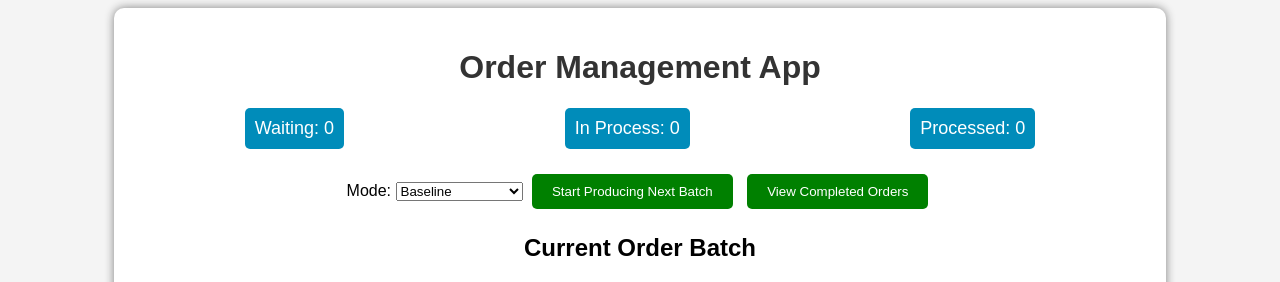
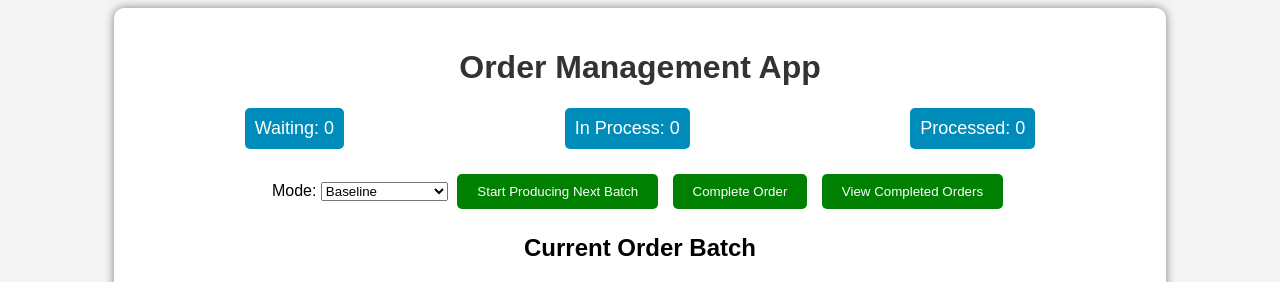
Before and after one commit to danish123117/aerOS-MAD-MAN, a Flask app: page / in a window 1280 px wide. Shown: the top 282 px of the page. Run offline with Flask 3, Linux system fonts and the light colour scheme; data that the repository does not hold is empty.

Commit message:
docker tag 1.1.9

```diff
--- a/app.py
+++ b/app.py
@@ -146,7 +146,8 @@ def start_production():
         timestamp = datetime.now(timezone.utc).strftime("%Y-%m-%dT%H:%M:%S.%fZ")[:-2]
         response_patch =update_processing_order_list(in_process_list, ORION_LD_URL, ORION_LD_PORT, CONTEXT_URL, CONTEXT_PORT,timestamp)
         response_factory = post_order_to_factory(orderQuantity(in_process_list))
-        lea_response = update_lea_entity(ORION_LD_URL, ORION_LD_PORT, CONTEXT_URL, CONTEXT_PORT, response_factory)
+        order_current = get_current_order_number()
+        lea_response = update_lea_entity(ORION_LD_URL, ORION_LD_PORT, CONTEXT_URL, CONTEXT_PORT, order_number=order_current)
         if response_patch and response_factory:
             return jsonify({"success": True})
         else:
@@ -160,7 +161,7 @@ def start_production():
 
 
 
-@app.route("/complete_production", methods=["POST"])
+@app.route("/complete_production", methods=["POST", "GET"])
 def complete_production():
     _, in_process_list, _ = extract_entity_data(ORION_LD_URL, ORION_LD_PORT,CONTEXT_URL, CONTEXT_PORT,ENTITY_TYPE="Order")
 
--- a/templates/index.html
+++ b/templates/index.html
@@ -23,6 +23,7 @@
                 <option value="Recommendation">Recommendation</option>
             </select>
             <button id="start-batch">Start Producing Next Batch</button>
+            <button id="finish-batch" onclick="window.location.href='/complete_production'">Complete Order</button>
             <button id="history" onclick="window.location.href='/history'">View Completed Orders</button>
         </div>
 
```
